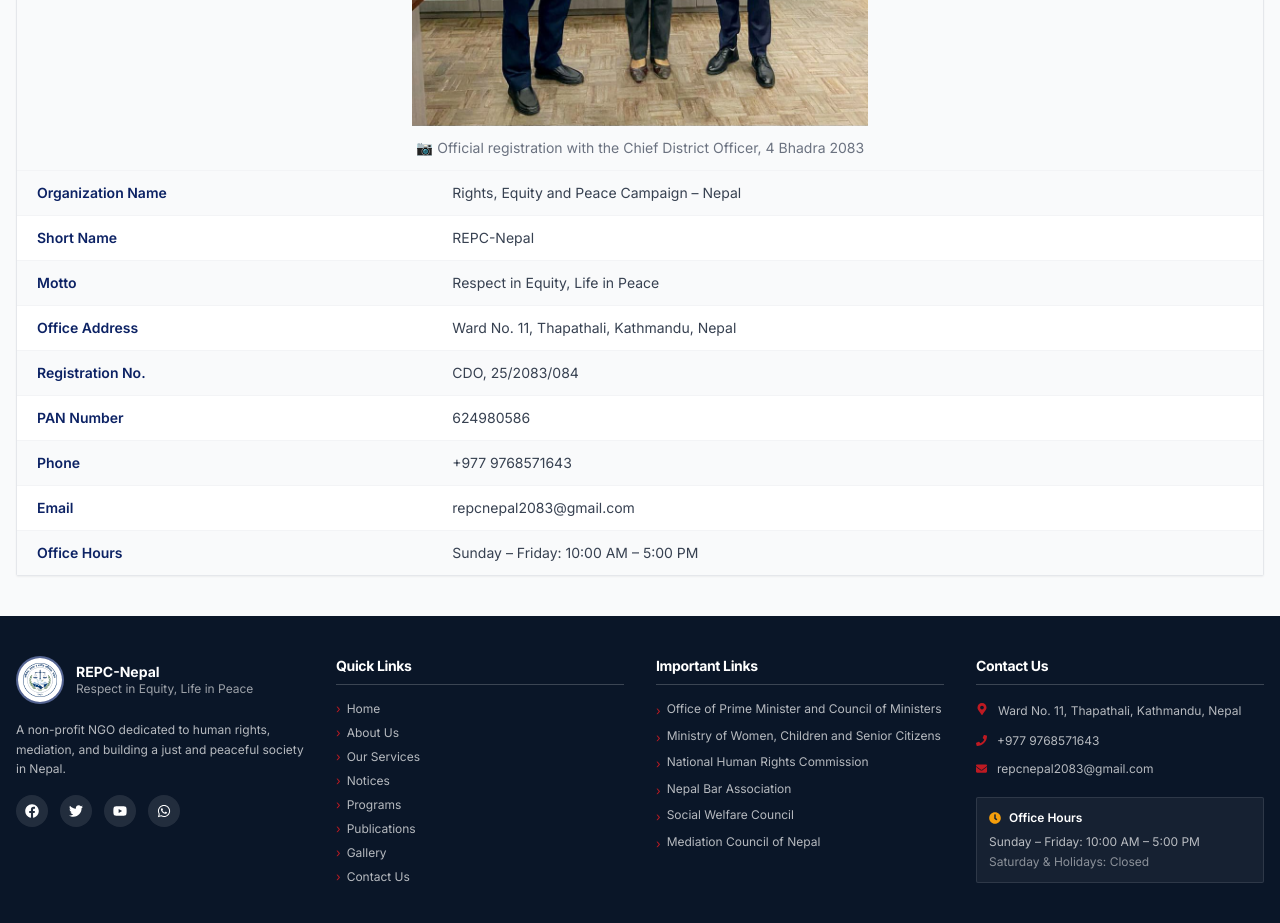
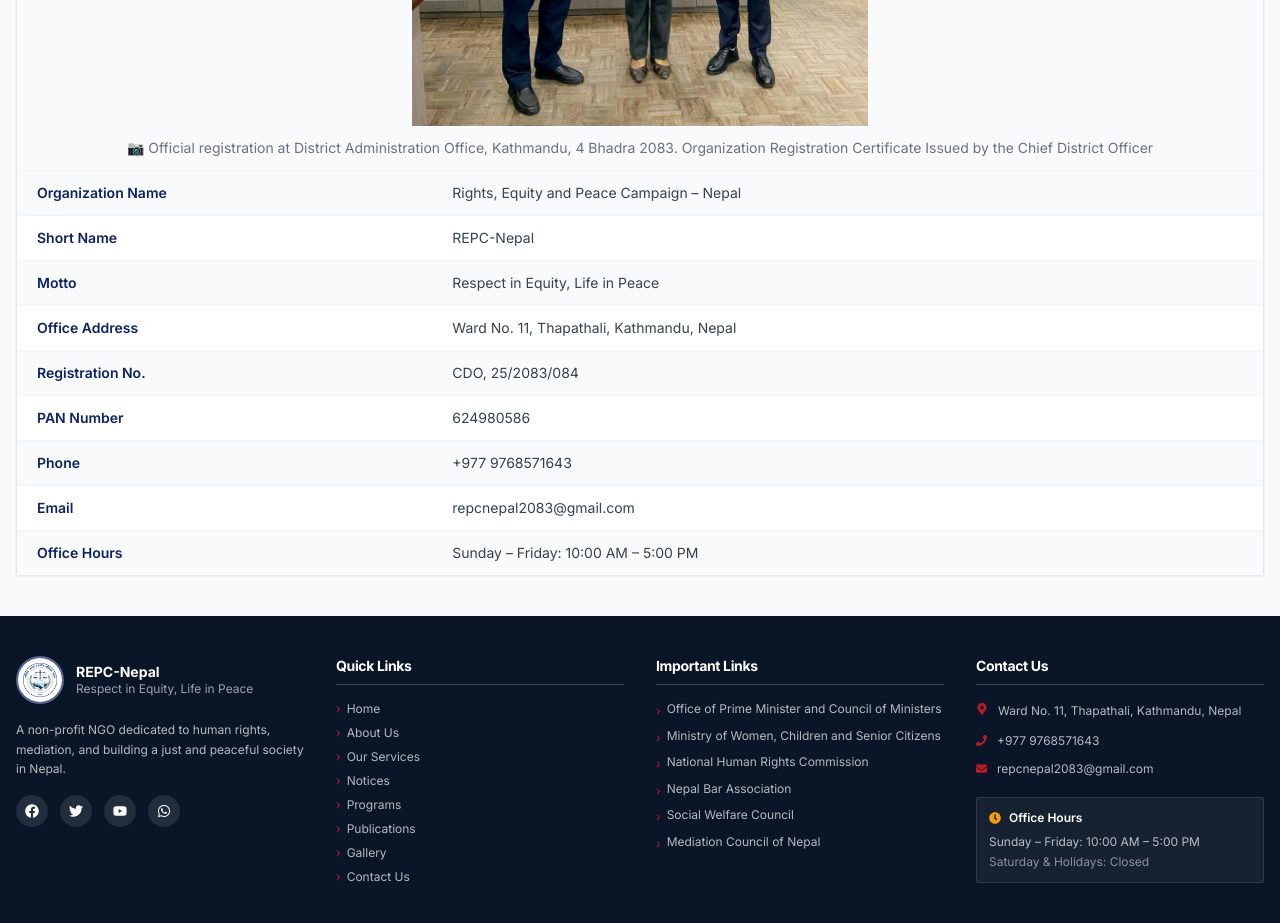
Before and after one commit to AbaeNeupane/REPC-Nepal, a React (Vite) app: page /about in a window 1280 px wide. Shown: the part 3020-3943 px from the top of the page. Built offline with nearby package versions, Linux system fonts and the light colour scheme.

Commit message:
gallery update

```diff
--- a/src/pages/About.jsx
+++ b/src/pages/About.jsx
@@ -215,8 +215,8 @@
               />
               <figcaption className={`text-center text-sm text-gray-500 py-3 px-4 bg-gray-50 ${lang === 'np' ? 'font-nepali' : ''}`}>
                 📷 {t(
-                  'Official registration with the Chief District Officer, 4 Bhadra 2083',
-                  'मुख्य जिल्ला अधिकारीसँग आधिकारिक दर्ता, ४ भाद्र २०८३'
+                  'Official registration at District Administration Office, Kathmandu, 4 Bhadra 2083. Organization Registration Certificate Issued by the Chief District Officer',
+                  'जिल्ला प्रशासन कार्यालय, काठमाण्डौंमा ४ भदौ २०८३ मा दर्ता। जिल्ला प्रशासन अधिकृतद्वारा जारी गरिएको संस्था दर्ता प्रमाणपत्र'
                 )}
               </figcaption>
             </figure>
```
